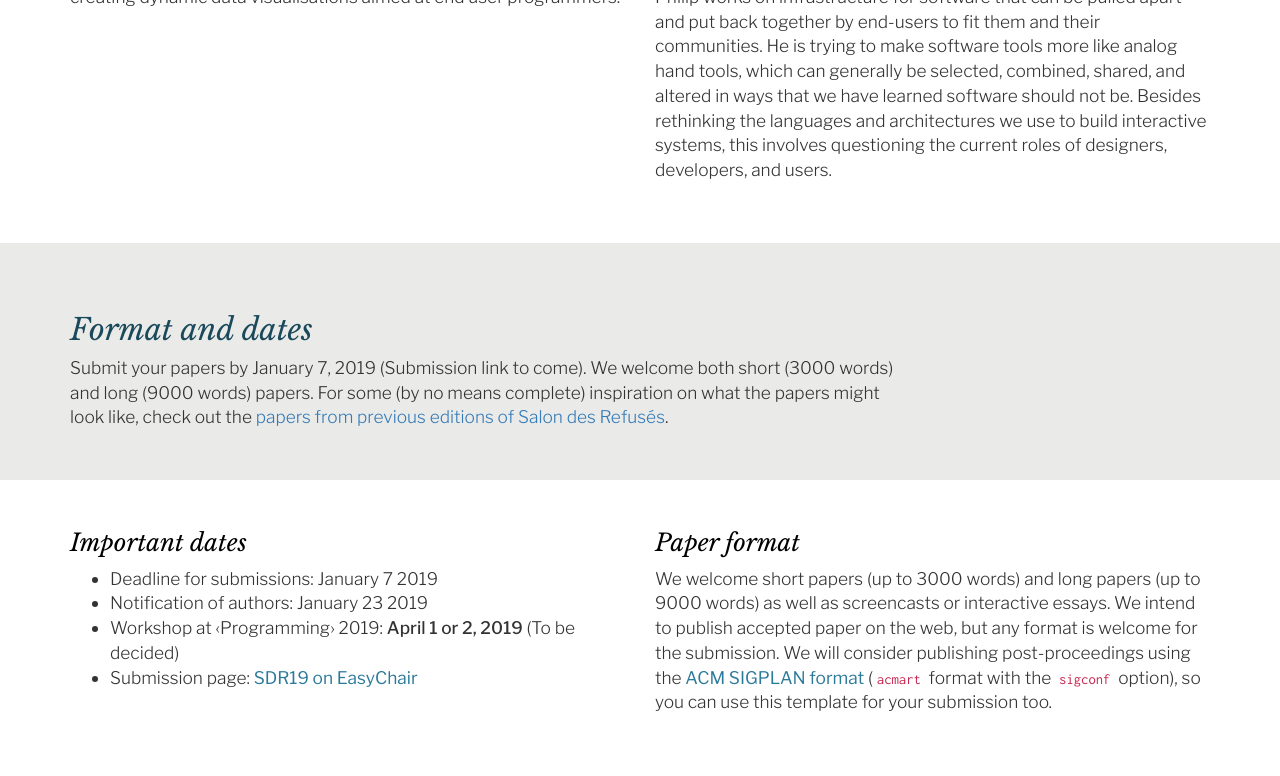
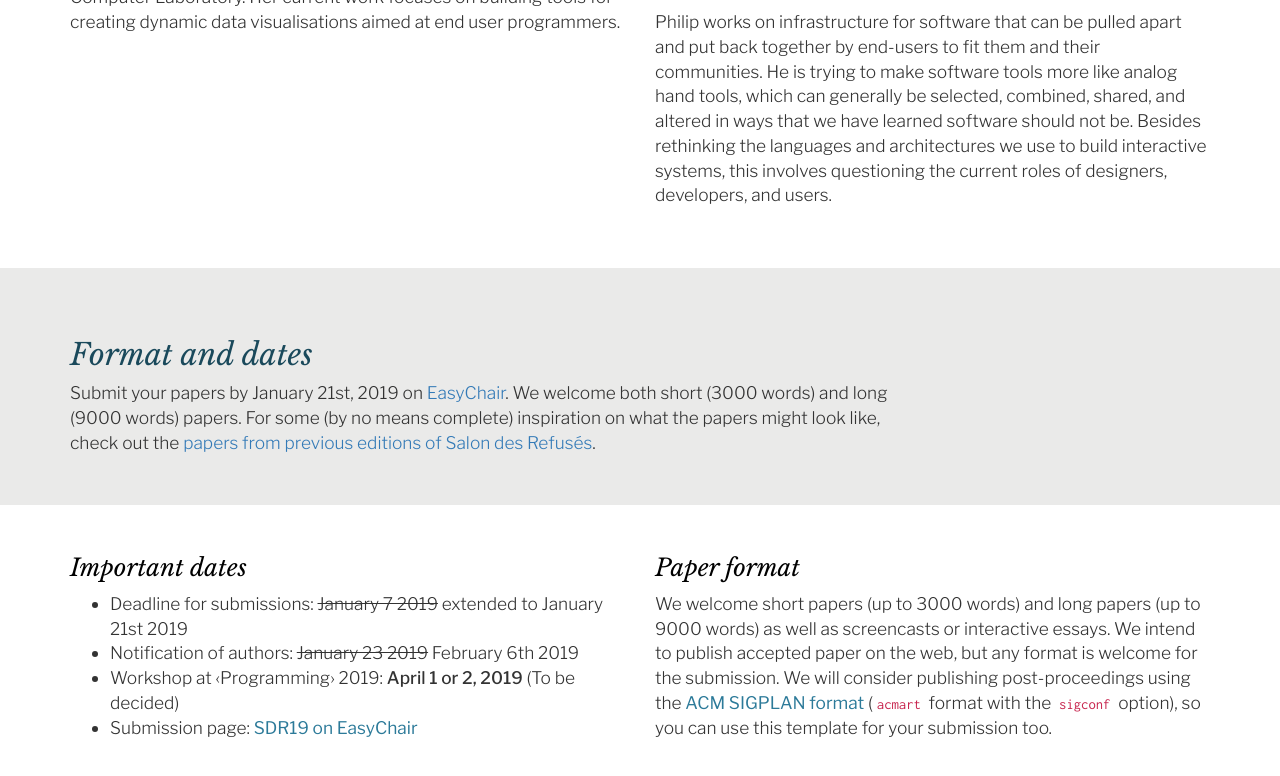
Before and after one commit to shift-society/salon, a Jekyll site: the page built from call-for-papers/index.md, in a window 1280 px wide and 900 px high, scrolled down 3288 px. Shown: the top 776 px of the window. Built offline with Jekyll 4.4.1, drawn with Linux system fonts in a browser that asks for light colours; nearby versions of some CDN libraries; some of the changed text lies outside the part shown.

Commit message:
Add deadline extensions.

```diff
--- a/call-for-papers/index.md
+++ b/call-for-papers/index.md
@@ -31,8 +31,8 @@ theme: blue
     <p>
     Below, you'll find the call for papers, including suggested topics, program committee members, and submission format.
     Important dates:<br />
-     - Deadline for submissions: January 7 2019<br />
-     - Notification of authors: January 23 2019<br />
+     - Deadline for submissions: <del>January 7 2019</del> <b>extended to January 21st 2019</b><br />
+     - Notification of authors: <del>January 23 2019</del> February 6th 2019<br />
      - Workshop at ‹Programming› 2019: <b>April 1 or 2, 2019</b> (TBD)
     </p>
   </div></div>
@@ -197,7 +197,7 @@ Besides rethinking the languages and architectures we use to build interactive s
 
 ## Format and dates
 
-Submit your papers by January 7, 2019 (Submission link to come).
+Submit your papers by January 21st, 2019 on [EasyChair]("https://easychair.org/conferences/?conf=sdr19").
 We welcome both short (3000 words) and long (9000 words) papers.
 For some (by no means complete) inspiration on what the papers might look like,
 check out the [papers from previous editions of Salon des Refusés](https://www.shift-society.org/salon/papers/).
@@ -210,8 +210,8 @@ check out the [papers from previous editions of Salon des Refusés](https://www.
 
 ### Important dates
 
- - Deadline for submissions: January 7 2019
- - Notification of authors: January 23 2019
+ - Deadline for submissions: ~~January 7 2019~~ extended to January 21st 2019
+ - Notification of authors: ~~January 23 2019~~ February 6th 2019
  - Workshop at ‹Programming› 2019: **April 1 or 2, 2019** (To be decided)
  - Submission page: <a href="https://easychair.org/conferences/?conf=sdr19">SDR19 on EasyChair</a>
 
```
